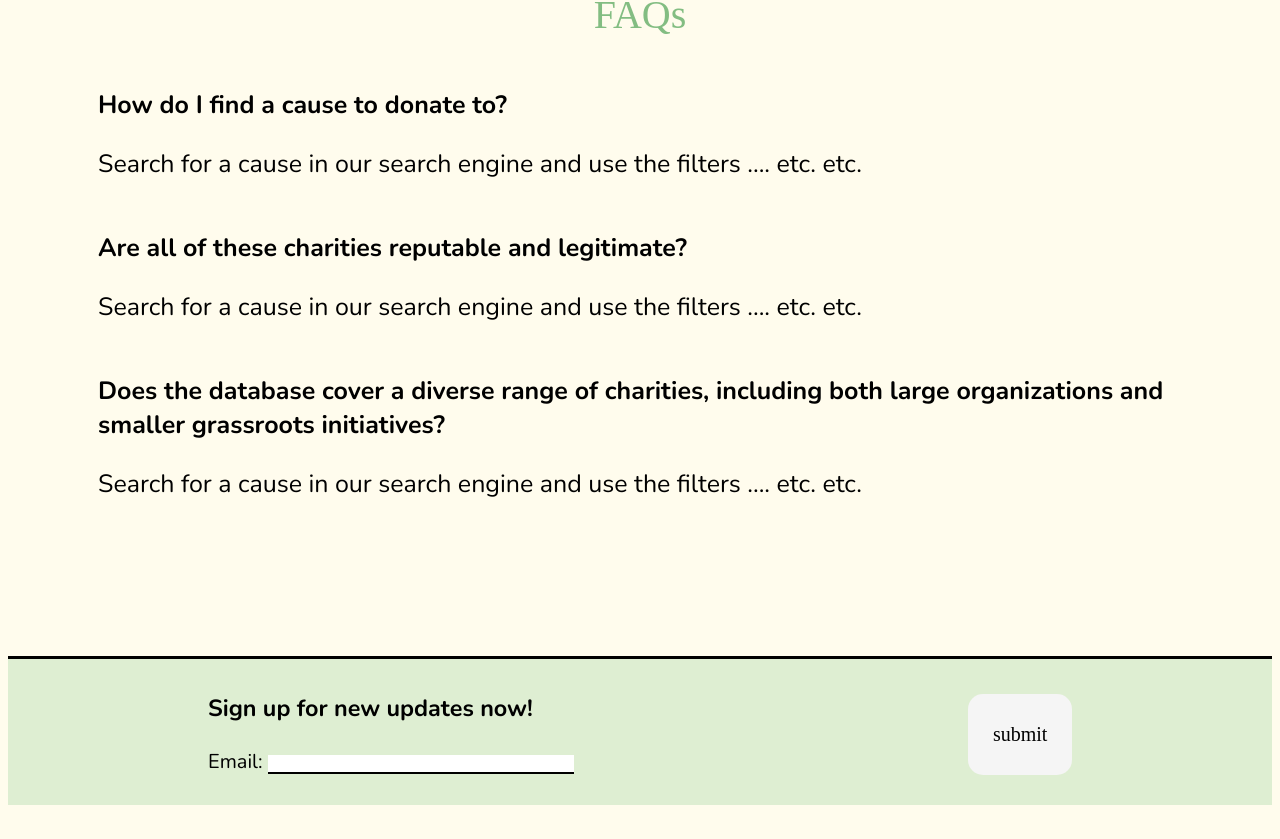
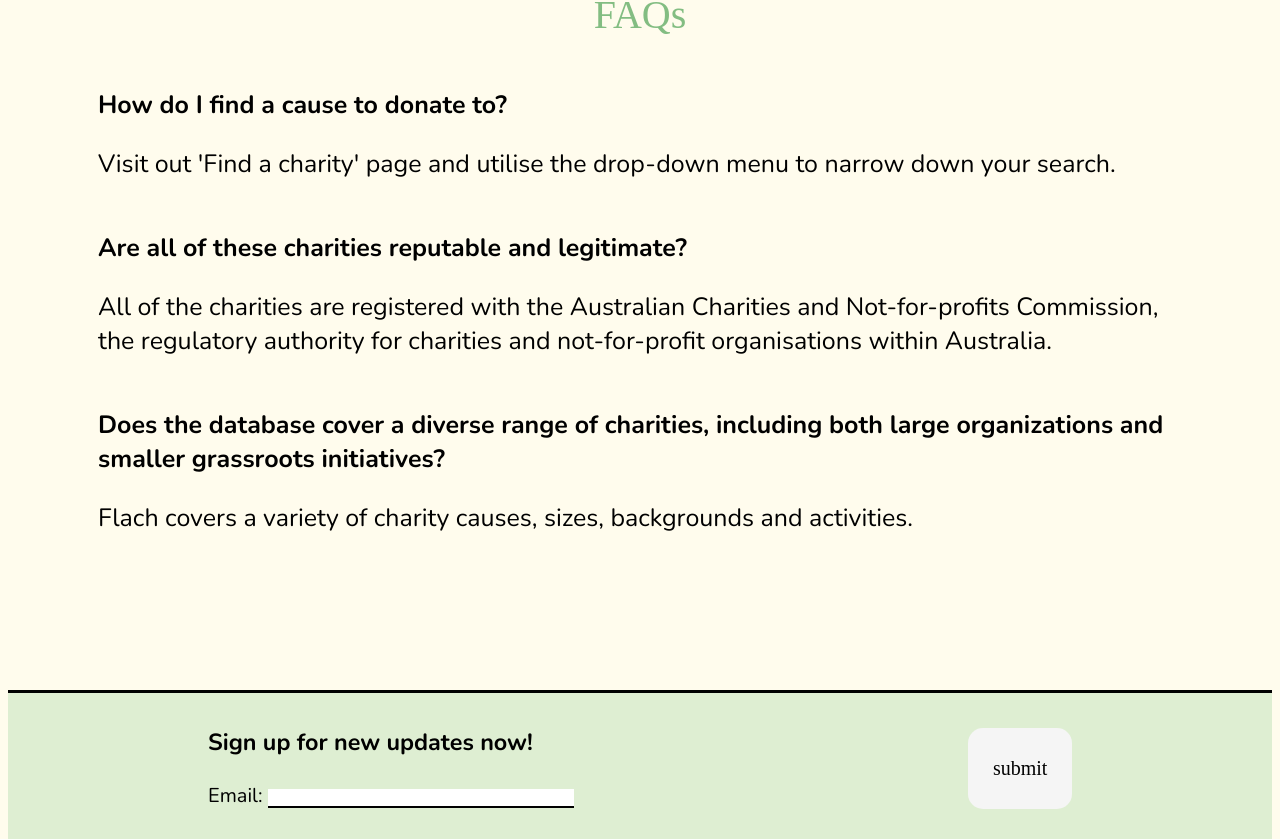
Before and after one commit to artwork321/codebrew2024, a React (Vite) app in the folder front/: page / in a window 1280 px wide. Shown: the part 2732-3571 px from the top of the page. Before the commit the page ends 3537 px from the top, so only its background shows below. Built offline with nearby package versions, Linux system fonts and the light colour scheme; a web font is replaced by a local one.

Commit message:
Update Faqs

```diff
--- a/front/src/components/Faqs.jsx
+++ b/front/src/components/Faqs.jsx
@@ -6,12 +6,13 @@ function Faqs() {
             <div id="faqs">
                 <h1 className="title">FAQs</h1>
                 <p className="question"><strong>How do I find a cause to donate to?</strong></p>
-                <p className="answer">Search for a cause in our search engine and use the filters .... etc. etc. </p>
+                <p className="answer">Visit out 'Find a charity' page and utilise the drop-down menu to narrow down your search.</p>
                 <p className="question"><strong>Are all of these charities reputable and legitimate?</strong></p>
-                <p className="answer">Search for a cause in our search engine and use the filters .... etc. etc. </p>
+                <p className="answer">All of the charities are registered with the Australian Charities and Not-for-profits Commission,
+                    the regulatory authority for charities and not-for-profit organisations within Australia.</p>
                 <p className="question"><strong>Does the database cover a diverse range of charities, including both large
                     organizations and smaller grassroots initiatives?</strong></p>
-                <p className="answer">Search for a cause in our search engine and use the filters .... etc. etc. </p>
+                <p className="answer">Flach covers a variety of charity causes, sizes, backgrounds and activities.</p>
             </div>
         </div>
     )
--- a/front/src/index.css
+++ b/front/src/index.css
@@ -164,6 +164,10 @@ a {
   margin-top: 50px;
 }
 
+#faqs .answer {
+  overflow-wrap: break-all;
+}
+
 
 /* Footer */
 footer {
```
Also changed, not shown: 1 other file (tests, documents, lock files or other folders).
